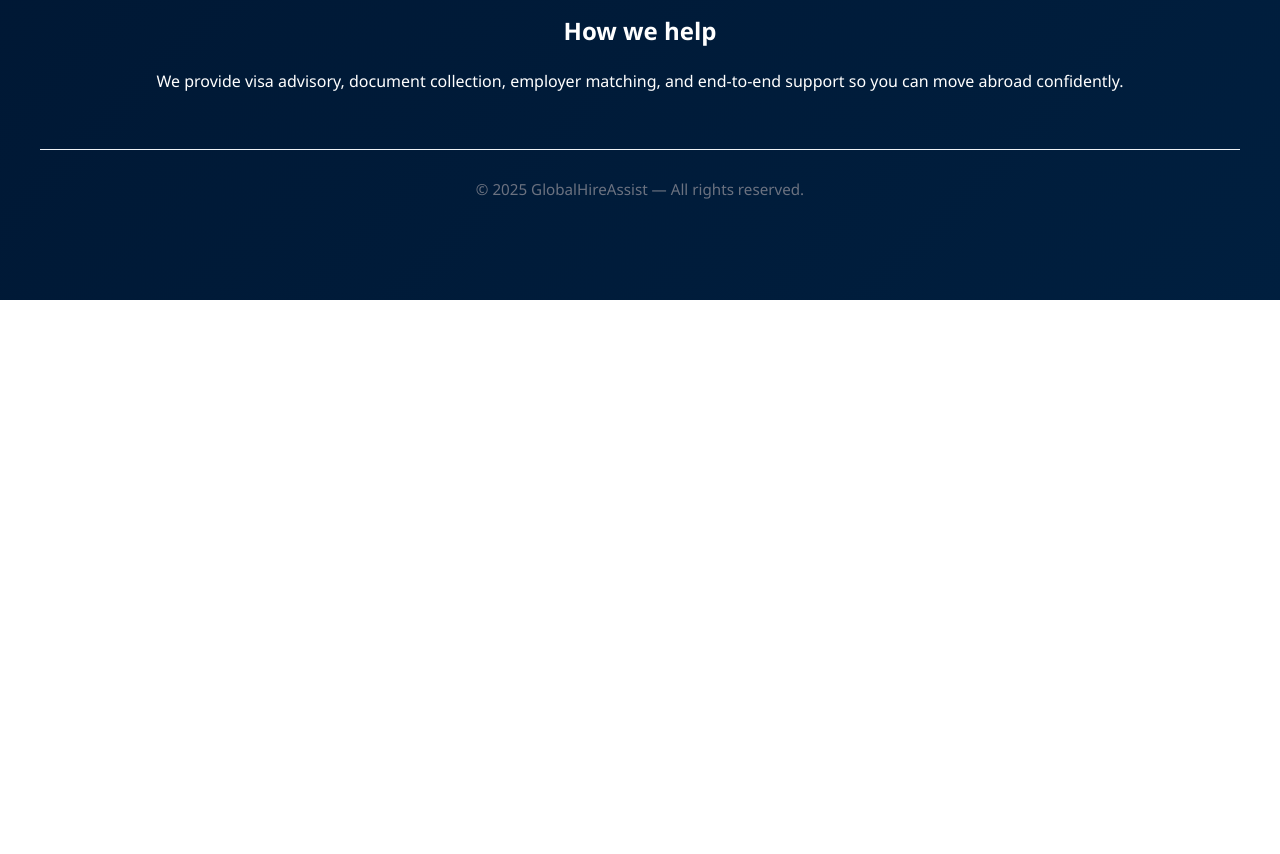
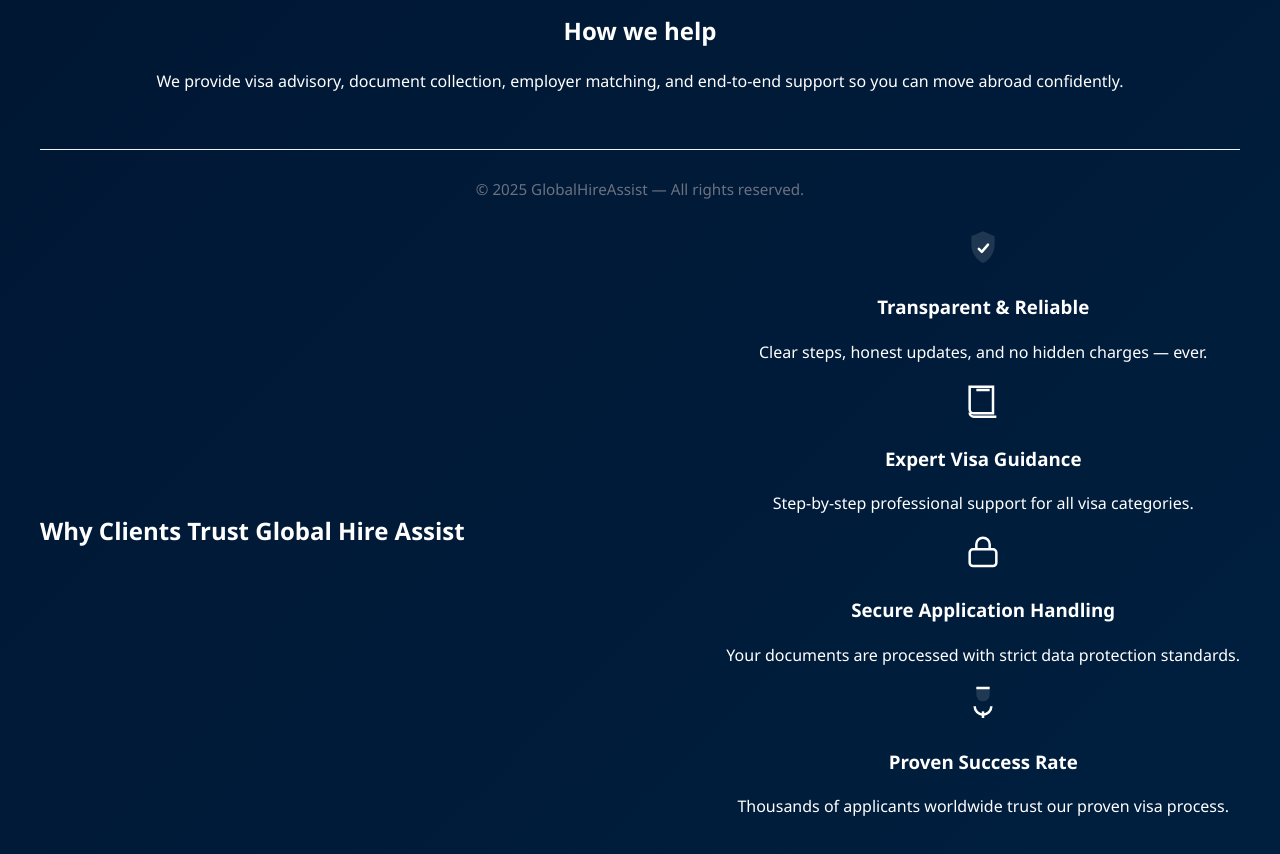
Before and after one commit to globalhireassist2-glob/globalhireassist, a plain HTML site: page index.html in a window 1280 px wide. Shown: the part 1743-2597 px from the top of the page. Before the commit the page ends 2043 px from the top, so only its background shows below. Drawn offline with Linux system fonts and the light colour scheme.

Commit message:
Update index.html

```diff
--- a/index.html
+++ b/index.html
@@ -267,3 +267,63 @@
   </script>
 </body>
 </html>
+<section class="why-choose" aria-labelledby="why-heading">
+  <div class="container">
+    <h2 id="why-heading">Why Clients Trust Global Hire Assist</h2>
+
+    <div class="cards" role="list">
+
+      <!-- Card 1 -->
+      <article class="card" role="listitem" aria-labelledby="card1-title">
+        <div class="card-icon" aria-hidden="true">
+          <svg width="40" height="40" viewBox="0 0 24 24" fill="none">
+            <path d="M12 2l7 3v5c0 5-3.5 9.5-7 11-3.5-1.5-7-6-7-11V5l7-3z" fill="currentColor" opacity="0.12"/>
+            <path d="M9.5 12.5l1.8 1.8L15 10" stroke="currentColor" stroke-width="1.5" stroke-linecap="round" stroke-linejoin="round"/>
+          </svg>
+        </div>
+        <h3 id="card1-title">Transparent & Reliable</h3>
+        <p>Clear steps, honest updates, and no hidden charges — ever.</p>
+      </article>
+
+      <!-- Card 2 -->
+      <article class="card" role="listitem" aria-labelledby="card2-title">
+        <div class="card-icon" aria-hidden="true">
+          <svg width="40" height="40" viewBox="0 0 24 24" fill="none">
+            <path d="M4 19.5A2.5 2.5 0 0 0 6.5 22H20" stroke="currentColor" stroke-width="1.5"/>
+            <path d="M4 4h14v16H6.5A2.5 2.5 0 0 1 4 17.5V4z" stroke="currentColor" stroke-width="1.5"/>
+            <path d="M8 6h8" stroke="currentColor" stroke-width="1.5"/>
+          </svg>
+        </div>
+        <h3 id="card2-title">Expert Visa Guidance</h3>
+        <p>Step-by-step professional support for all visa categories.</p>
+      </article>
+
+      <!-- Card 3 -->
+      <article class="card" role="listitem" aria-labelledby="card3-title">
+        <div class="card-icon" aria-hidden="true">
+          <svg width="40" height="40" viewBox="0 0 24 24" fill="none">
+            <rect x="4" y="11" width="16" height="10" rx="2" stroke="currentColor" stroke-width="1.5"/>
+            <path d="M8 11V8a4 4 0 0 1 8 0v3" stroke="currentColor" stroke-width="1.5"/>
+          </svg>
+        </div>
+        <h3 id="card3-title">Secure Application Handling</h3>
+        <p>Your documents are processed with strict data protection standards.</p>
+      </article>
+
+      <!-- Card 4 -->
+      <article class="card" role="listitem" aria-labelledby="card4-title">
+        <div class="card-icon" aria-hidden="true">
+          <svg width="40" height="40" viewBox="0 0 24 24" fill="none">
+            <path d="M8 3h8v4a4 4 0 0 1-4 4 4 4 0 0 1-4-4V3z" fill="currentColor" opacity="0.12"/>
+            <path d="M8 3h8" stroke="currentColor" stroke-width="1.5"/>
+            <path d="M7 14a5 5 0 0 0 10 0" stroke="currentColor" stroke-width="1.5"/>
+            <path d="M12 21v-4" stroke="currentColor" stroke-width="1.5"/>
+          </svg>
+        </div>
+        <h3 id="card4-title">Proven Success Rate</h3>
+        <p>Thousands of applicants worldwide trust our proven visa process.</p>
+      </article>
+
+    </div>
+  </div>
+</section>
```
